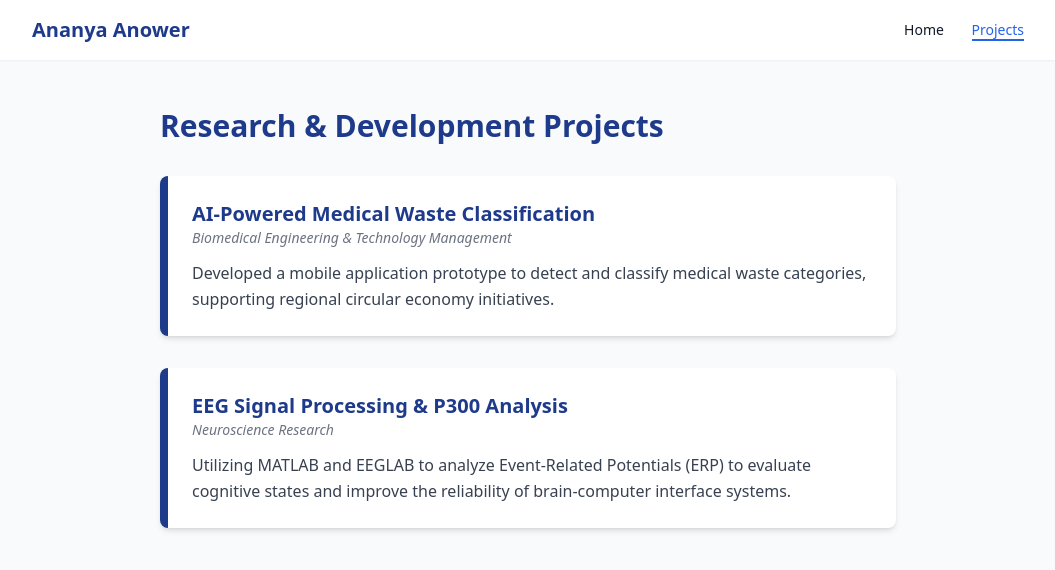
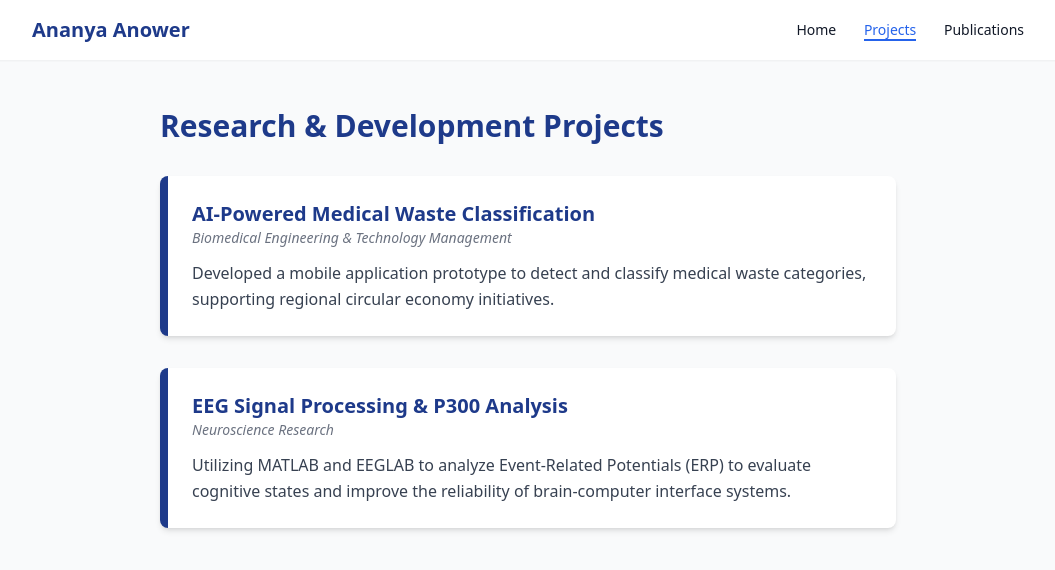
Before and after one commit to AnanyaAnower/AnanyaAnower.github.io, a Jekyll site: the page projects.html, which Jekyll copies as it is, in a window 1280 px wide. Shown: the top 570 px of the page, without its empty margins (112-1167 px from the left). Built offline with Jekyll 4.4.1, drawn with Linux system fonts in a browser that asks for light colours; nearby versions of some CDN libraries.

Commit message:
Update projects.html

```diff
--- a/projects.html
+++ b/projects.html
@@ -7,12 +7,16 @@
     <script src="https://cdn.tailwindcss.com"></script>
 </head>
 <body class="bg-gray-50 text-gray-900 font-sans">
+
+    <!-- Navigation in projects.html -->
 <nav class="bg-white shadow-sm sticky top-0 z-10">
     <div class="max-w-5xl mx-auto px-4 py-4 flex justify-between items-center">
         <a href="index.html" class="font-bold text-xl text-blue-900">Ananya Anower</a>
         <div class="space-x-6 text-sm font-medium">
+            <!-- Fixed: All 3 links are present; 'Projects' is highlighted -->
             <a href="index.html" class="hover:text-blue-600">Home</a>
             <a href="projects.html" class="text-blue-600 border-b-2 border-blue-600">Projects</a>
+            <a href="publications.html" class="hover:text-blue-600">Publications</a>
         </div>
     </div>
 </nav>
```
Lines whose indentation alone changed are shown as unchanged.
